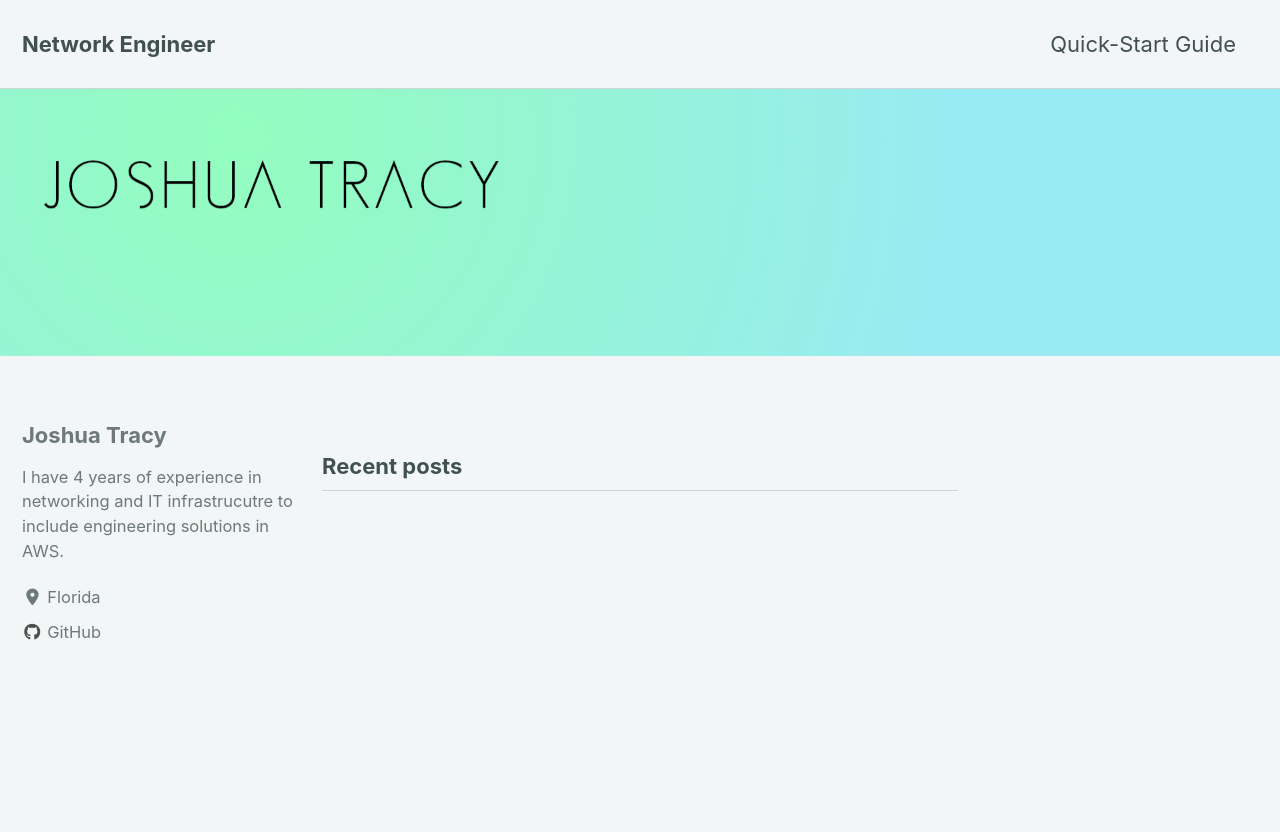
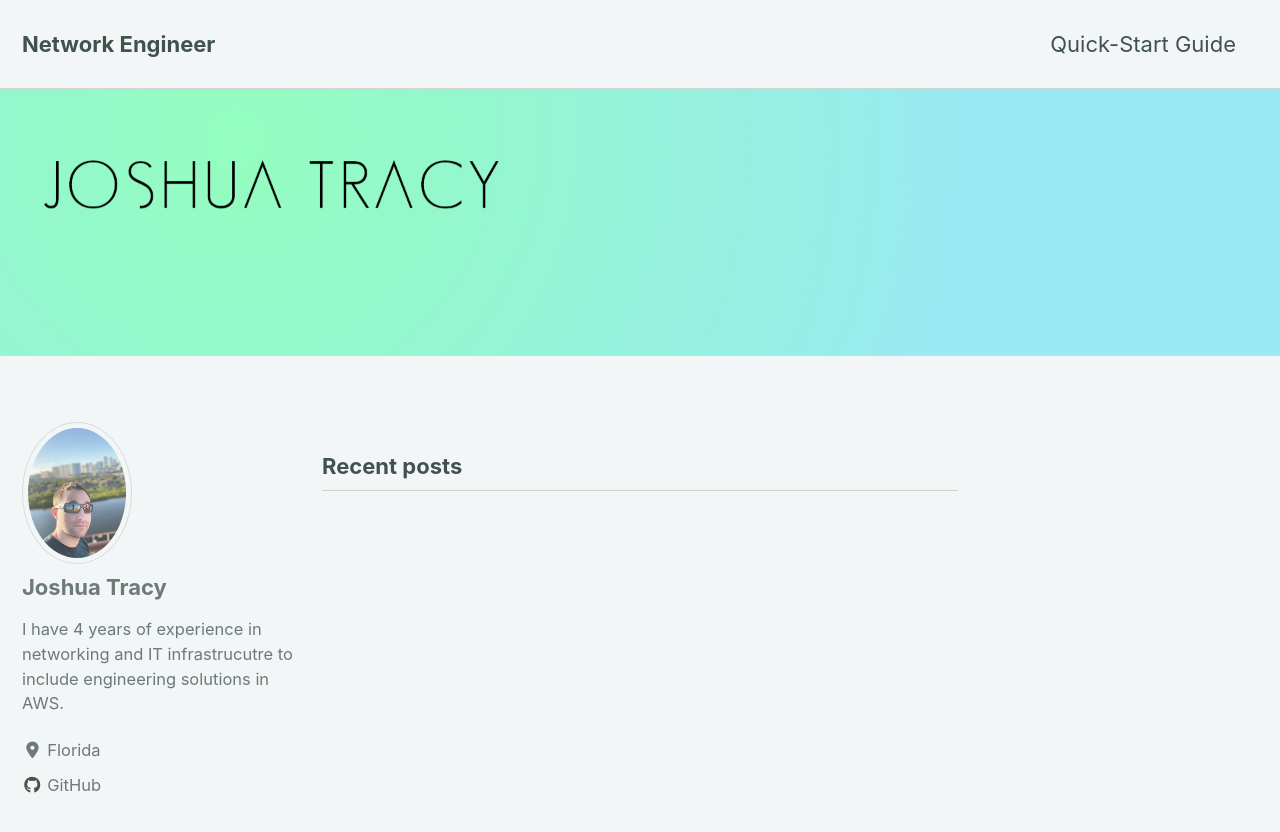
Before and after one commit to Josh-Tracy/Josh-Tracy.github.io, a Jekyll site: the page built from index.html, in a window 1280 px wide and 900 px high. Shown: the top 832 px of the window. Built offline with Jekyll 4.4.1, drawn with Linux system fonts in a browser that asks for light colours; cached includes are drawn as plain includes; nearby versions of some CDN libraries; the list of posts is cut into pages by our own code.

Commit message:
Update _config.yml

```diff
--- a/_config.yml
+++ b/_config.yml
@@ -108,7 +108,7 @@ analytics:
 # Site Author
 author:
   name             : "Joshua Tracy"
-  avatar           : # /images/avatar.jpg"
+  avatar           : "/images/avatar.jpg"
   bio              : " I have 4 years of experience in networking and IT infrastrucutre to include engineering solutions in AWS."
   location         : "Florida"
   email            :
```
